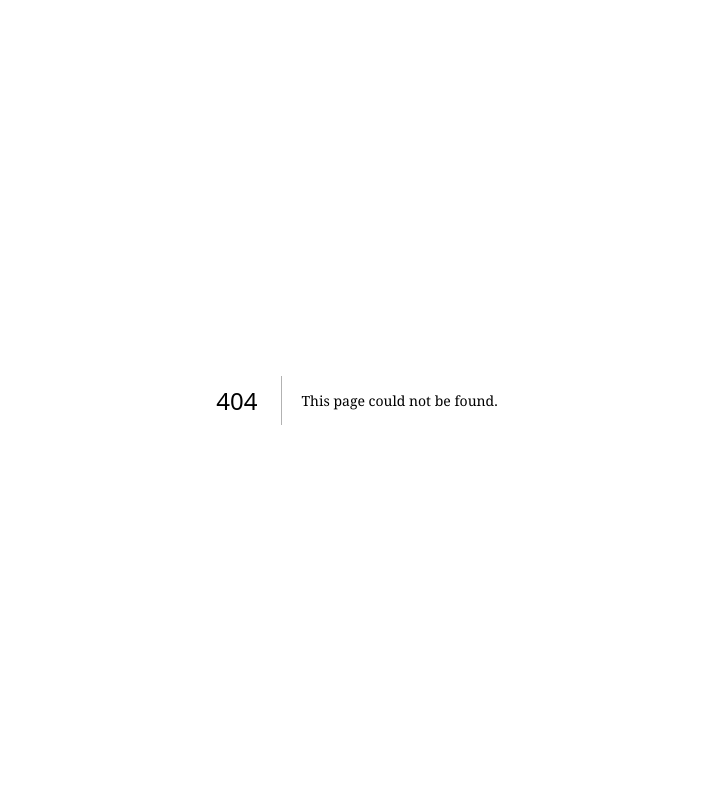
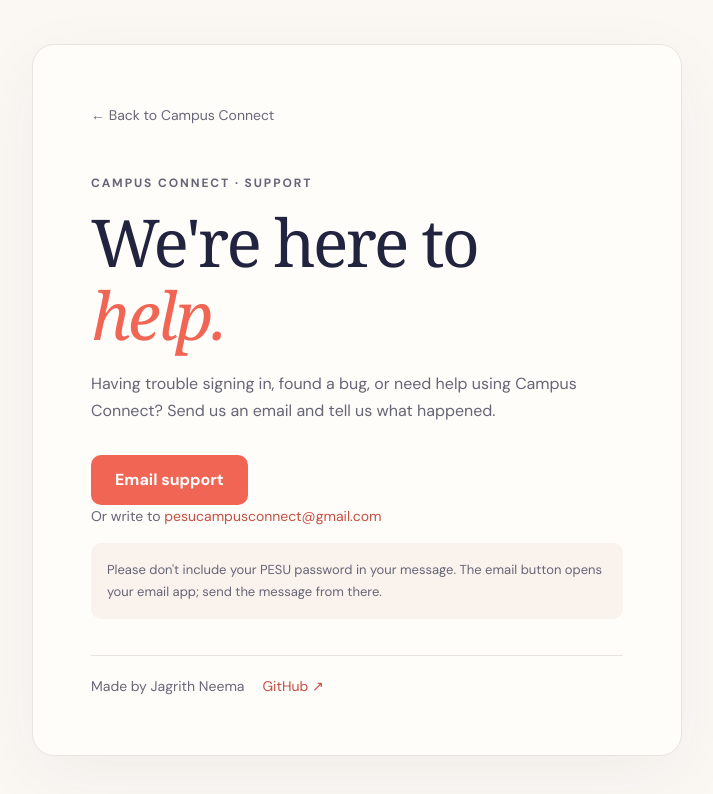
Before and after one commit to Jagrithn/pes-campus-connect, a Next.js app: page /support in a window 1280 px wide. Before the commit this address had no page. Shown: the top 794 px of the page, without its empty margins (283-996 px from the left). Built offline with nearby package versions, Linux system fonts and the light colour scheme; a web font is replaced by a local one.

Commit message:
Add visible support page and creator link

```diff
--- /dev/null
+++ b/app/support/page.tsx
@@ -0,0 +1,16 @@
+import './support.css';
+
+export default function SupportPage() {
+  return <main className="support-page">
+    <div className="support-card">
+      <a className="support-back" href="/">← Back to Campus Connect</a>
+      <p className="support-eyebrow">CAMPUS CONNECT · SUPPORT</p>
+      <h1>We're here to <em>help.</em></h1>
+      <p>Having trouble signing in, found a bug, or need help using Campus Connect? Send us an email and tell us what happened.</p>
+      <a className="support-button" href="mailto:pesucampusconnect@gmail.com?subject=Campus%20Connect%20support">Email support</a>
+      <p className="support-address">Or write to <a href="mailto:pesucampusconnect@gmail.com">pesucampusconnect@gmail.com</a></p>
+      <p className="support-note">Please don't include your PESU password in your message. The email button opens your email app; send the message from there.</p>
+      <div className="support-creator"><span>Made by Jagrith Neema</span><a href="https://github.com/Jagrithn" target="_blank" rel="noopener noreferrer">GitHub ↗</a></div>
+    </div>
+  </main>;
+}
--- /dev/null
+++ b/app/support/support.css
@@ -0,0 +1 @@
+.support-page{min-height:100vh;display:grid;place-items:center;padding:24px;background:#fbf8f4;color:#22243f}.support-card{width:min(100%,650px);padding:clamp(26px,6vw,58px);background:#fffdfa;border:1px solid #e9e4df;border-radius:22px;box-shadow:0 20px 70px #22243f0d}.support-back{color:#686777;font-size:14px}.support-eyebrow{margin:46px 0 12px;letter-spacing:.16em;font-size:12px;font-weight:700;color:#a09591}.support-card h1{font-family:Georgia,serif;font-weight:400;font-size:clamp(42px,8vw,66px);line-height:1.1;letter-spacing:-.04em;margin:0 0 20px}.support-card h1 em{color:#f16555}.support-card p{line-height:1.7;color:#666575}.support-button{display:inline-block;margin-top:15px;padding:13px 24px;background:#f16555;color:white;text-decoration:none;border-radius:10px;font-weight:700}.support-card .support-address{font-size:14px;overflow-wrap:anywhere}.support-address a,.support-creator a{color:#c54f42}.support-card .support-note{padding:16px;background:#faf2ed;border-radius:10px;font-size:13px}.support-creator{display:flex;gap:18px;flex-wrap:wrap;margin-top:36px;padding-top:20px;border-top:1px solid #e9e4df;font-size:14px;color:#686777}
```
Also changed, not shown: app/campus-ui.tsx (+1 -1 lines), app/pesu-login.tsx (+1 -1 lines), app/globals.css, 1 other file (tests, documents, lock files or other folders).
